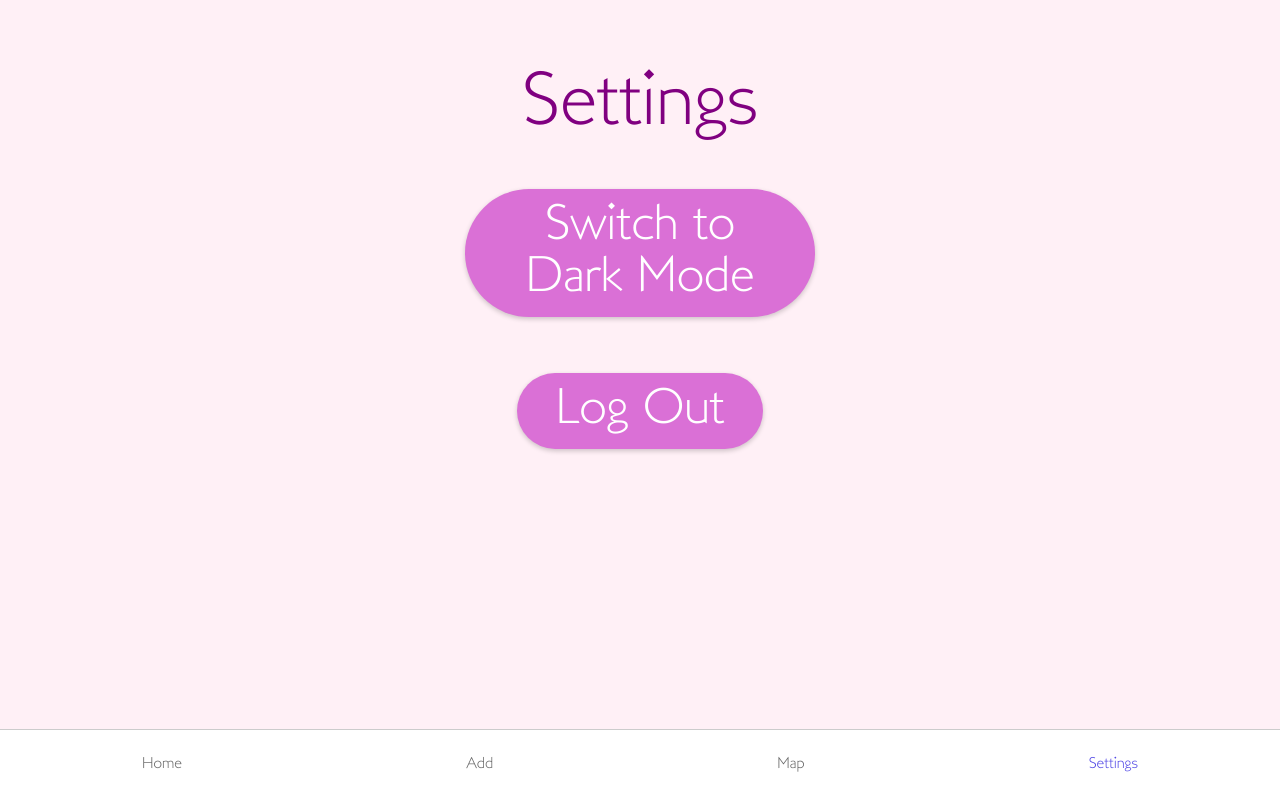
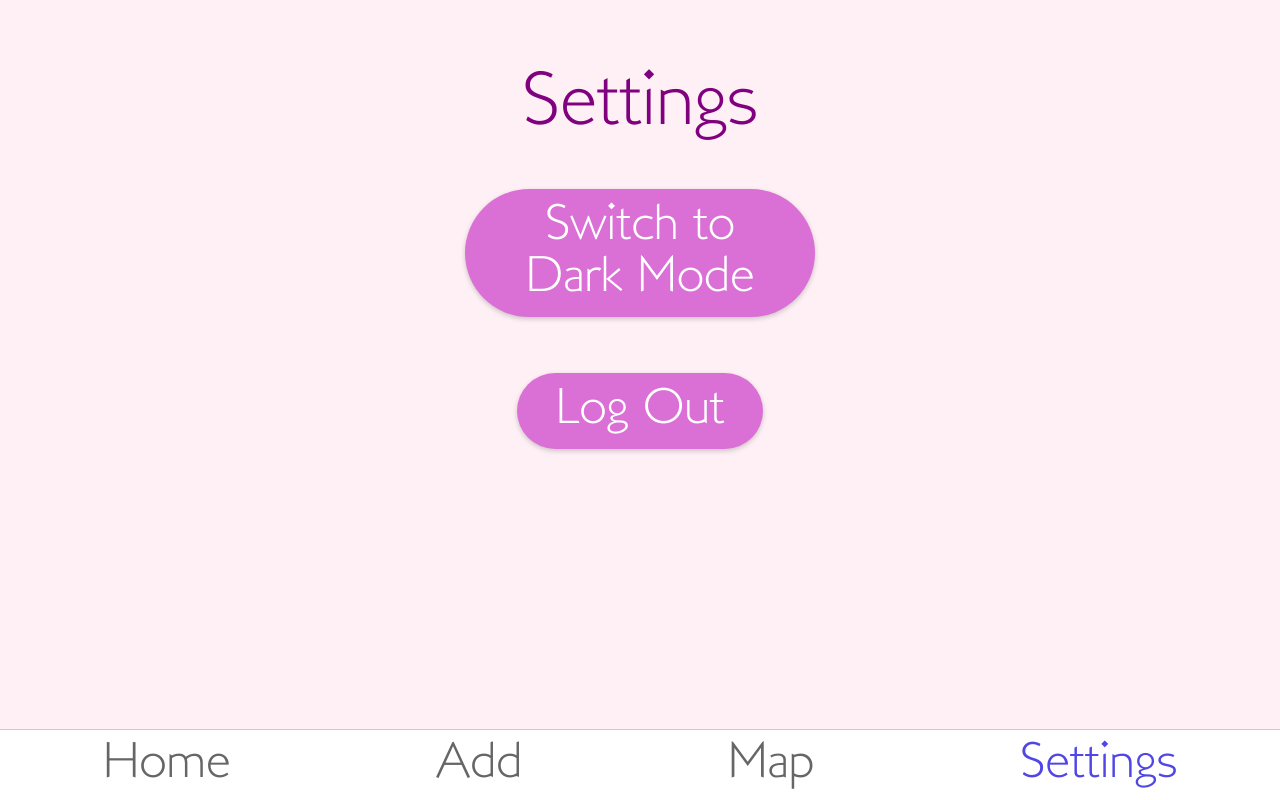
Before and after one commit to DylanBT928/CareBox, a React (Vite) app in the folder carebox-pwa/: page /settings in a window 1280 px wide. Built offline with nearby package versions, Linux system fonts and the light colour scheme; no server answers.

Commit message:
update css 3

```diff
--- a/carebox-pwa/src/App.tsx
+++ b/carebox-pwa/src/App.tsx
@@ -14,7 +14,16 @@ function AppRoutes() {
 
   return (
     <>
-      <div style={{ paddingBottom: showNavbar ? "60px" : "0" }}>
+      <div
+        style={{
+          paddingBottom: showNavbar
+            ? `calc(70px + env(safe-area-inset-bottom, 0px))`
+            : "0",
+          minHeight: "100dvh",
+          display: "flex",
+          flexDirection: "column",
+        }}
+      >
         <Routes>
           <Route path="/" element={<Welcome />} />
           <Route path="/login" element={<Login />} />
--- a/carebox-pwa/src/components/Navbar.css
+++ b/carebox-pwa/src/components/Navbar.css
@@ -4,9 +4,12 @@
   left: 0;
   width: 100%;
   height: 70px;
-  padding-bottom: env(safe-area-inset-bottom, 0);
-  background-color: white;
-  border-top: 1px solid #ccc;
+  padding-bottom: env(
+    safe-area-inset-bottom,
+    0
+  ); /* Already has safe area padding */
+  background-color: var(--navbar-bg, white);
+  border-top: 1px solid var(--border-color, #ccc);
   display: flex;
   justify-content: space-around;
   align-items: center;
@@ -18,6 +21,11 @@
   text-decoration: none;
   color: var(--navbar-text, #666);
   font-weight: 500;
+  font-size: 4dvw;
+  display: flex;
+  flex-direction: column;
+  align-items: center;
+  padding: 10px;
 }
 
 .navbar a.active {
--- a/carebox-pwa/src/main.css
+++ b/carebox-pwa/src/main.css
@@ -16,12 +16,20 @@ html,
 body,
 #root {
   margin: 0;
+  padding: 0;
+  height: 100%;
+  width: 100%;
+  overflow: hidden;
+  box-sizing: border-box;
+}
+
+#root {
+  min-height: 100dvh;
   padding: env(safe-area-inset-top) env(safe-area-inset-right)
     env(safe-area-inset-bottom) env(safe-area-inset-left);
-  height: 100dvh;
-  width: 100dvw;
-  box-sizing: border-box;
-  background: #fff0f6; /* match your app bg */
+  display: flex;
+  flex-direction: column;
+  background-color: var(--bg-color, #fff0f6);
 }
 
 :root {
@@ -78,13 +86,8 @@ a:hover {
 
 body {
   font-family: "London", sans-serif;
-  margin: 0;
-  display: flex;
-  place-items: center;
-  min-width: 320px;
-  min-height: 100vh;
+  color: var(--text-color);
   background-color: var(--bg-color);
-  color: var(--text-color);
 }
 
 h1 {
--- a/carebox-pwa/src/pages/Home.css
+++ b/carebox-pwa/src/pages/Home.css
@@ -12,16 +12,15 @@ body,
 .home {
   background: var(--bg-color, #fff0f6);
   min-height: 100dvh;
-  max-height: 100dvh;
-  padding: 1dvw 1dvw 80px;
-  padding-bottom: 90px;
-  box-sizing: border-box;
-  width: 100dvw;
-  overflow-y: auto;
   display: flex;
   flex-direction: column;
   align-items: center;
+  padding: 1dvw 1dvw 0;
+  box-sizing: border-box;
+  width: 100%;
+  overflow-y: auto;
   overflow-x: hidden;
+  flex: 1;
 }
 
 h1 {
--- a/carebox-pwa/src/pages/Settings.css
+++ b/carebox-pwa/src/pages/Settings.css
@@ -1,16 +1,15 @@
 .settings-container {
   background: var(--bg-color, #fff0f6);
   min-height: 100dvh;
-  max-height: 100dvh;
-  width: 100dvw;
-  padding: 1dvw 1dvw 80px;
-  padding-bottom: 90px;
+  width: 100%;
+  padding: 1dvw 1dvw 0;
   box-sizing: border-box;
   overflow-y: auto;
   display: flex;
   flex-direction: column;
   align-items: center;
   overflow-x: hidden;
+  flex: 1;
 }
 
 .settings-container h1 {
```
